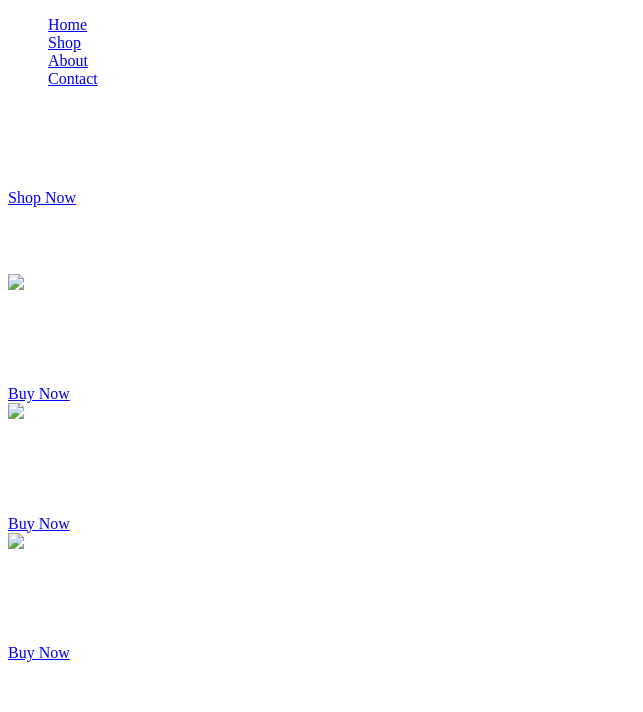
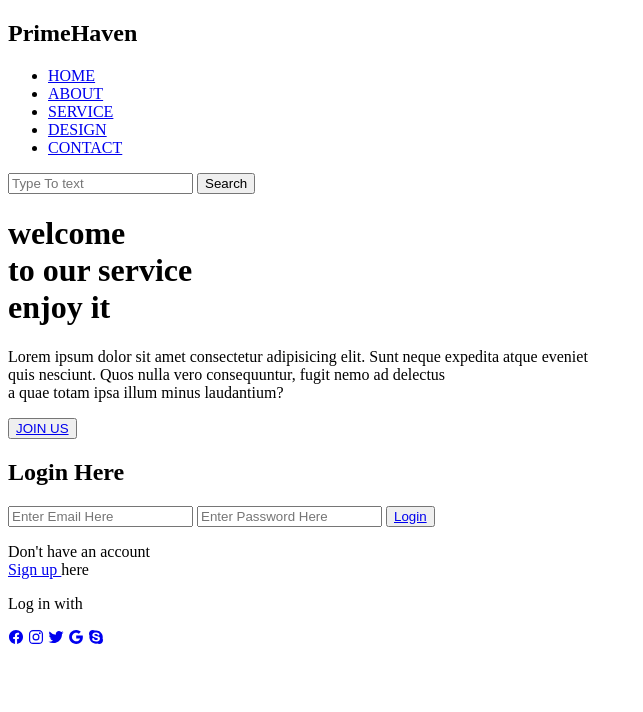
Before and after one commit to PrimeHaven/primehaven, a plain HTML site: page index.html in a window 1280 px wide. Shown: the whole page, without its empty margins (0-643 px from the left). Drawn offline with nearby package versions, Linux system fonts and the light colour scheme.

Commit message:
Update index.html

```diff
--- a/index.html
+++ b/index.html
@@ -1,78 +1,64 @@
 <!DOCTYPE html>
 <html lang="en">
 <head>
-  <meta charset="UTF-8">
-  <meta name="viewport" content="width=device-width, initial-scale=1.0">
-  <title>PrimeHaven - Dropshipping Website</title>
-  <link rel="stylesheet" href="styles.css">
-  <style>
-    body {
-      background-image: url("galaxy.jpg");
-      background-size: cover;
-      background-position: center;
-      background-repeat: no-repeat;
-      background-attachment: fixed;
-      color: #ffffff;
-    }
-  </style>
+    <title>Webpage Design</title>
+    <link rel="stylesheet" href="style.css">
 </head>
 <body>
-  <header>
-    <nav>
+
+    <div class="main">
+        <div class="navbar">
+            <div class="icon">
+                <h2 class="logo">PrimeHaven</h2>
+            </div>
+
+            <div class="menu">
                 <ul>
-        <li><a href="#">Home</a></li>
-        <li><a href="#">Shop</a></li>
-        <li><a href="#">About</a></li>
-        <li><a href="#">Contact</a></li>
+                    <li><a href="#">HOME</a></li>
+                    <li><a href="#">ABOUT</a></li>
+                    <li><a href="#">SERVICE</a></li>
+                    <li><a href="#">DESIGN</a></li>
+                    <li><a href="#">CONTACT</a></li>
                 </ul>
-    </nav>
-  </header>
+            </div>
 
-  <section class="hero">
-    <div class="hero-content">
-      <h1>Welcome to PrimeHaven</h1>
-      <p>Discover the latest products at affordable prices</p>
-      <a href="#" class="btn">Shop Now</a>
+            <div class="search">
+                <input class="srch" type="search" name="" placeholder="Type To text">
+                <a href="#"> <button class="btn">Search</button></a>
             </div>
-  </section>
 
-  <section class="products">
-    <div class="container">
-      <h2>Featured Products</h2>
-      <div class="product">
-        <img src="product1.jpg" alt="Product 1">
-        <h3>Product 1</h3>
-        <p>Description of Product 1</p>
-        <a href="#" class="btn">Buy Now</a>
         </div>
-      <div class="product">
-        <img src="product2.jpg" alt="Product 2">
-        <h3>Product 2</h3>
-        <p>Description of Product 2</p>
-        <a href="#" class="btn">Buy Now</a>
+        <div class="content">
+            <h1>welcome<br><span>to our service</span> <br>enjoy it</h1>
+            <p class="par">Lorem ipsum dolor sit amet consectetur adipisicing elit. Sunt neque
+                 expedita atque eveniet <br> quis nesciunt. Quos nulla vero consequuntur, fugit nemo ad delectus
+                <br> a quae totam ipsa illum minus laudantium?</p>
+
+                <button class="cn"><a href="#">JOIN US</a></button>
+
+                <div class="form">
+                    <h2>Login Here</h2>
+                    <input type="email" name="email" placeholder="Enter Email Here">
+                    <input type="password" name="" placeholder="Enter Password Here">
+                    <button class="btnn"><a href="#">Login</a></button>
+
+                    <p class="link">Don't have an account<br>
+                    <a href="#">Sign up </a> here</a></p>
+                    <p class="liw">Log in with</p>
+
+                    <div class="icons">
+                        <a href="#"><ion-icon name="logo-facebook"></ion-icon></a>
+                        <a href="#"><ion-icon name="logo-instagram"></ion-icon></a>
+                        <a href="#"><ion-icon name="logo-twitter"></ion-icon></a>
+                        <a href="#"><ion-icon name="logo-google"></ion-icon></a>
+                        <a href="#"><ion-icon name="logo-skype"></ion-icon></a>
                     </div>
-      <div class="product">
-        <img src="product3.jpg" alt="Product 3">
-        <h3>Product 3</h3>
-        <p>Description of Product 3</p>
-        <a href="#" class="btn">Buy Now</a>
+
                 </div>
                     </div>
-  </section>
-
-  <section class="about">
-    <div class="container">
-      <h2>About PrimeHaven</h2>
-      <p>Lorem ipsum dolor sit amet, consectetur adipiscing elit. Integer vitae luctus odio, sit amet tincidunt nibh. Donec lacinia velit a neque aliquet dignissim.</p>
                 </div>
-  </section>
-
-  <footer>
-    <div class="container">
-      <p>&copy; 2023 PrimeHaven. All rights reserved.</p>
         </div>
-  </footer>
-
-  <script src="script.js"></script>
+    </div>
+    <script src="https://unpkg.com/ionicons@5.4.0/dist/ionicons.js"></script>
 </body>
 </html>
```
Lines whose indentation alone changed are shown as unchanged.
